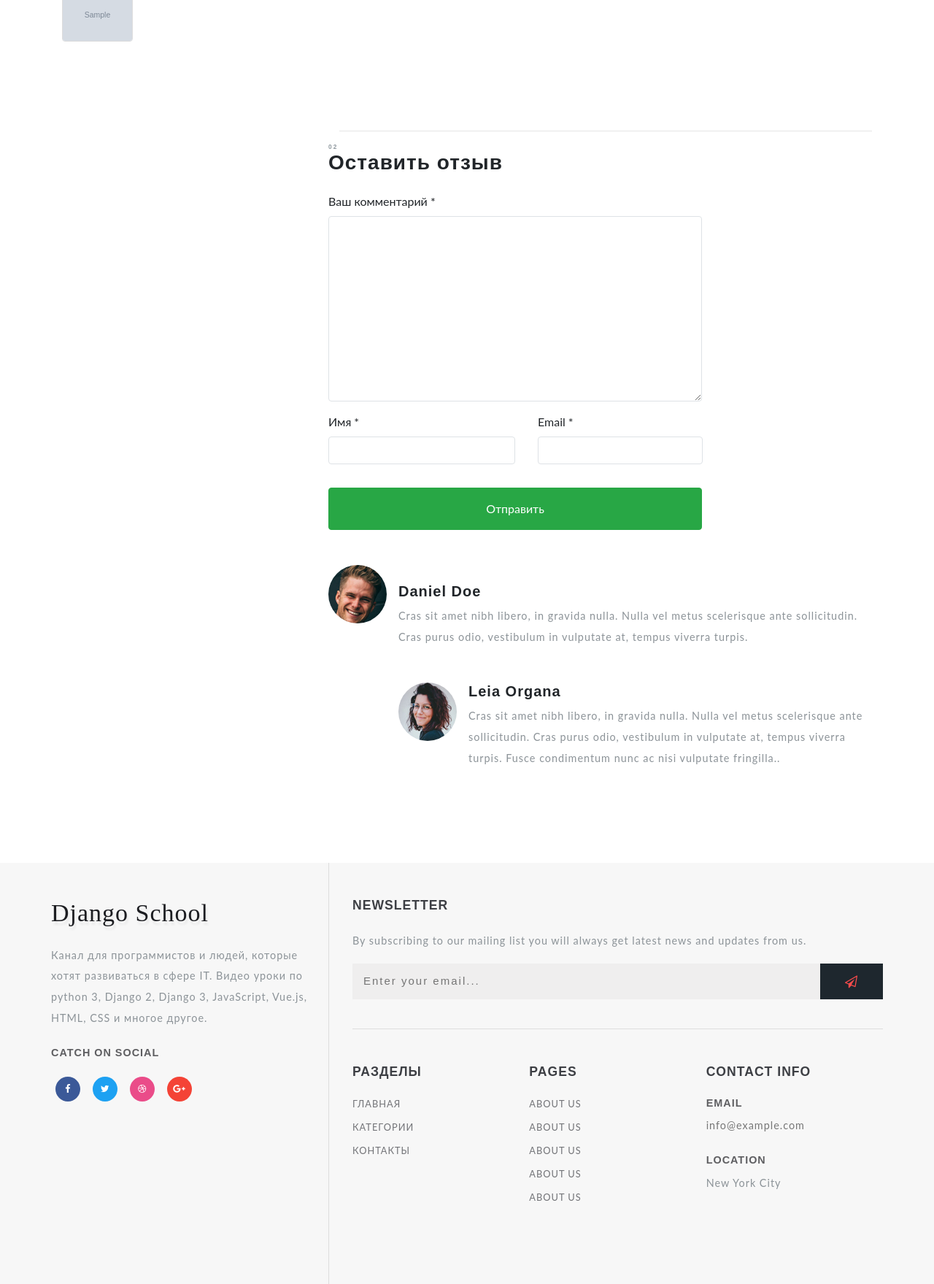
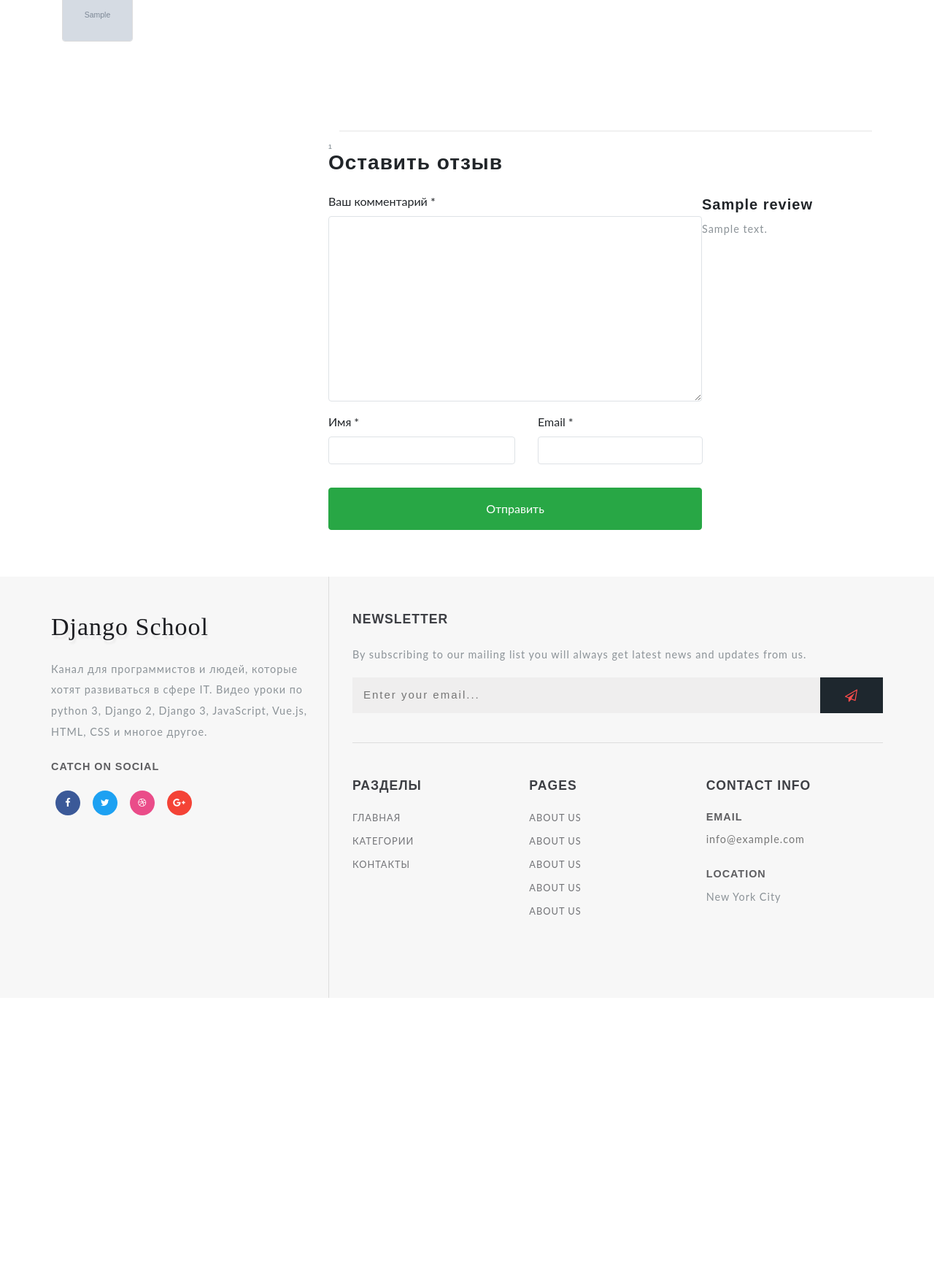
Before and after one commit to HogRider19/django4-Movie-Catalog, a Django app: a page that uses MovieCatalog/movies/templates/movies/movie_detail.html in a window 1280 px wide. Shown: the part 1194-2953 px from the top of the page at 73% size. After the commit the page ends 2561 px from the top, so only its background shows below. Run offline with Django 4.2, Linux system fonts and the light colour scheme; tables that the repository leaves empty hold one stand-in row (values such as "Sample post"); grey boxes marked "Sample" are stand-in pictures; some libraries are stand-ins or nearby versions; grey boxes are pictures that could not be loaded.

Commit message:
Completed reviews!

```diff
--- a/MovieCatalog/movies/models.py
+++ b/MovieCatalog/movies/models.py
@@ -1,4 +1,5 @@
 from django.db import models
+from django.urls import reverse
 
 
 class Category(models.Model):
@@ -71,6 +72,9 @@ class Movie(models.Model):
     def __str__(self):
         return self.name
 
+    def get_absolute_url (self):
+        return reverse('moviedetail', kwargs={'slug': self.slug})
+
     class Meta:
         verbose_name = 'Фильм'
         verbose_name_plural = 'Фильмы'
@@ -124,8 +128,6 @@ class Review(models.Model):
     email = models.EmailField('Почта', max_length=250)
     name = models.CharField('Имя', max_length=250)
     text = models.TextField('Сообщение')
-    parent = models.ForeignKey(
-        'self', verbose_name='Родитель', on_delete=models.CASCADE, blank=True, null=True)
     movie = models.ForeignKey(
         Movie, verbose_name='Фильм', related_name='reviews', on_delete=models.CASCADE)
 
--- a/MovieCatalog/movies/templates/movies/movie_detail.html
+++ b/MovieCatalog/movies/templates/movies/movie_detail.html
@@ -1,6 +1,6 @@
 {% extends 'base.html' %}
 
-{% load menu_tags %}
+{% load menu_tags static %}
 
 {% block content %}
 
@@ -324,8 +324,9 @@
                             <div class="contact-single">
                                 <h3 class="editContent" style="outline: none; cursor: inherit;">
                                     <span class="sub-tittle editContent"
-                                          style="outline: none; cursor: inherit;">02</span>Оставить отзыв</h3>
-                                <form action="#" method="get" class="mt-4">
+                                          style="outline: none; cursor: inherit;">{{ movie.reviews.count }}</span>Оставить отзыв</h3>
+                                <form action="{% url 'createreview' pk=movie.id %}" method="post" class="mt-4">
+                                    {% csrf_token %}
                                     <div class="form-group editContent"
                                          style="outline: none; cursor: inherit;">
                                         <label for="contactcomment" class="editContent"
@@ -357,36 +358,19 @@
                             </div>
                             <!--  //contact form grid ends here -->
                         </div>
+
+                        {% for review in movie.reviews.all %}
                         <div class="media py-5">
-                            <img src="bundles/images/te2.jpg" class="mr-3 img-fluid" alt="image"
-                                 style="outline: none; cursor: inherit;">
                             <div class="media-body mt-4">
                                 <h5 class="mt-0 editContent"
-                                    style="outline: none; cursor: inherit;">Daniel Doe</h5>
+                                    style="outline: none; cursor: inherit;">{{ review.name }}</h5>
                                 <p class="mt-2 editContent" style="outline: none; cursor: inherit;">
-                                    Cras sit amet nibh libero, in gravida nulla. Nulla vel metus
-                                    scelerisque ante sollicitudin. Cras purus odio, vestibulum in
-                                    vulputate at, tempus viverra turpis.
+                                    {{ review.text }}
                                 </p>
-                                <div class="media mt-5 editContent"
-                                     style="outline: none; cursor: inherit;">
-                                    <a class="pr-3" href="#">
-                                        <img src="bundles/images/te1.jpg" class="img-fluid "
-                                             alt="image" style="outline: none; cursor: inherit;">
-                                    </a>
-                                    <div class="media-body">
-                                        <h5 class="mt-0 editContent"
-                                            style="outline: none; cursor: inherit;">Leia Organa</h5>
-                                        <p class="mt-2 editContent"
-                                           style="outline: none; cursor: inherit;"> Cras sit amet
-                                            nibh libero, in gravida nulla. Nulla vel metus
-                                            scelerisque ante sollicitudin. Cras purus odio,
-                                            vestibulum in vulputate at, tempus viverra turpis. Fusce
-                                            condimentum nunc ac nisi vulputate fringilla..</p>
-                                    </div>
-                                </div>
                             </div>
                         </div>
+                        {% endfor %}
+
                     </div>
                 </div>
             </div>
--- a/MovieCatalog/movies/urls.py
+++ b/MovieCatalog/movies/urls.py
@@ -4,5 +4,6 @@ from . import views
 
 urlpatterns = [
     path('', views.HomeView.as_view(), name='home'),
-    path('movie/<slug:slug>/', views.MovieDetail.as_view(), name='moviedetail')
+    path('movie/<slug:slug>/', views.MovieDetail.as_view(), name='moviedetail'),
+    path('createreview/<int:pk>/', views.CreateReview.as_view(), name='createreview')
 ]
--- a/MovieCatalog/movies/views.py
+++ b/MovieCatalog/movies/views.py
@@ -1,6 +1,6 @@
 from django.shortcuts import render
-from django.views.generic import ListView, DetailView
-from .models import Movie
+from django.views.generic import ListView, DetailView, CreateView
+from .models import Movie, Review
 from .forms import ReviewForm
 
 
@@ -27,3 +27,16 @@ class MovieDetail(DetailView):
         context = super().get_context_data(**kwargs)
         context['form'] = ReviewForm()
         return context
+
+
+class CreateReview(CreateView):
+    model = Review
+    form_class = ReviewForm
+
+    def form_valid(self, form):
+        form.instance.movie_id = self.kwargs.get('pk')
+        self.object = form.save()
+        return super().form_valid(form)
+
+    def get_success_url(self):
+        return self.object.movie.get_absolute_url()
```
Also changed, not shown: MovieCatalog/media/actors/1_oXjpYvo.jpg (added), MovieCatalog/media/actors/2_Pl1Fx5C.jpg (added), MovieCatalog/media/actors/3_RTNzgiM.jpg (added), MovieCatalog/media/actors/4_vNQ19Zb.jpg (added), MovieCatalog/media/actors/5_epwGGI9.jpg (added), MovieCatalog/media/posters/6.jpg (added), MovieCatalog/media/posters/7_0SukeV7.jpg (added), MovieCatalog/movies/migrations/0004_remove_review_parent.py (added).
